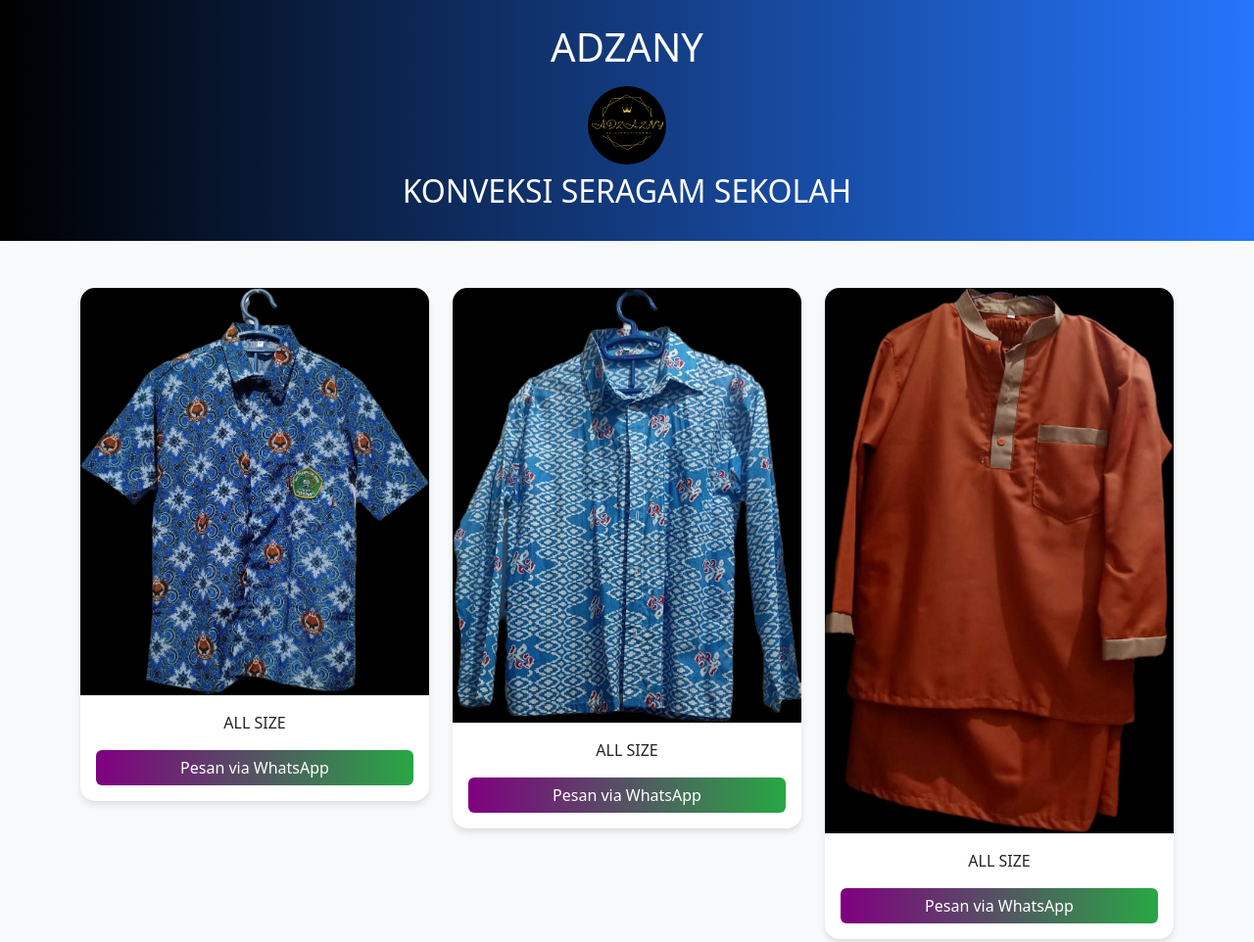
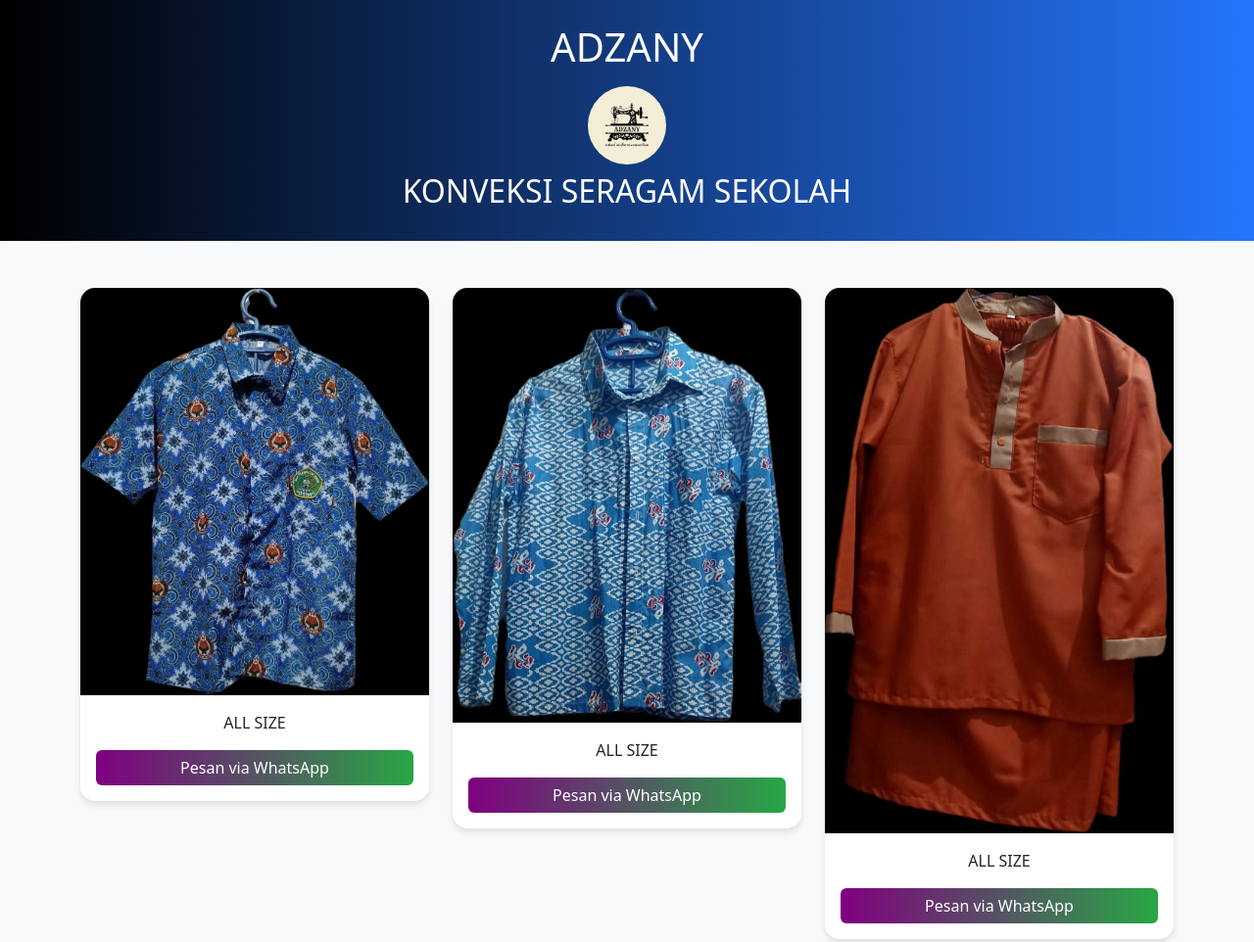
Before and after one commit to 142527/adzany, a plain HTML site: page index.html in a window 1280 px wide. Shown: the top 962 px of the page at 98% size. Drawn offline with nearby package versions, Linux system fonts and the light colour scheme.

Commit message:
Update index.html

```diff
--- a/index.html
+++ b/index.html
@@ -40,7 +40,7 @@
     <header class="py-4 text-center">
         <div class="container">
             <h1>ADZANY</h1>
-            <img src="2.png" alt="Logo Toko" class="my-2">
+            <img src="io.jpg" alt="Logo Toko" class="my-2">
             <h2>KONVEKSI SERAGAM SEKOLAH</h2>
         </div>
     </header>
```
